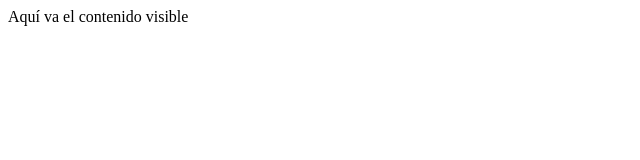
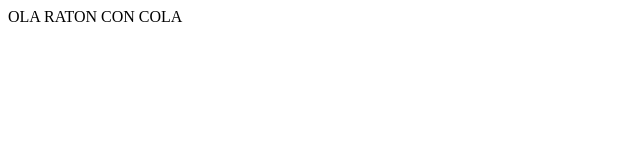
Before and after one commit to wrypalo/mi-primera-p-gina-web, a plain HTML site: page docs/index.html in a window 1280 px wide. Shown: the full height of the page, 0-640 px from the left. Drawn offline with Linux system fonts and the light colour scheme.

Commit message:
Update index.html

```diff
--- a/docs/index.html
+++ b/docs/index.html
@@ -2,9 +2,9 @@
 <html>
     <head>
         <meta charset="utf-8"/>
-        <title>Mi Primer Sitio</title>
+        <title>Reportaje Festival de Viña del Mar</title>
     </head>
     <body>
-        Aquí va el contenido visible
+        OLA RATON CON COLA
     </body>
 </html>
```
